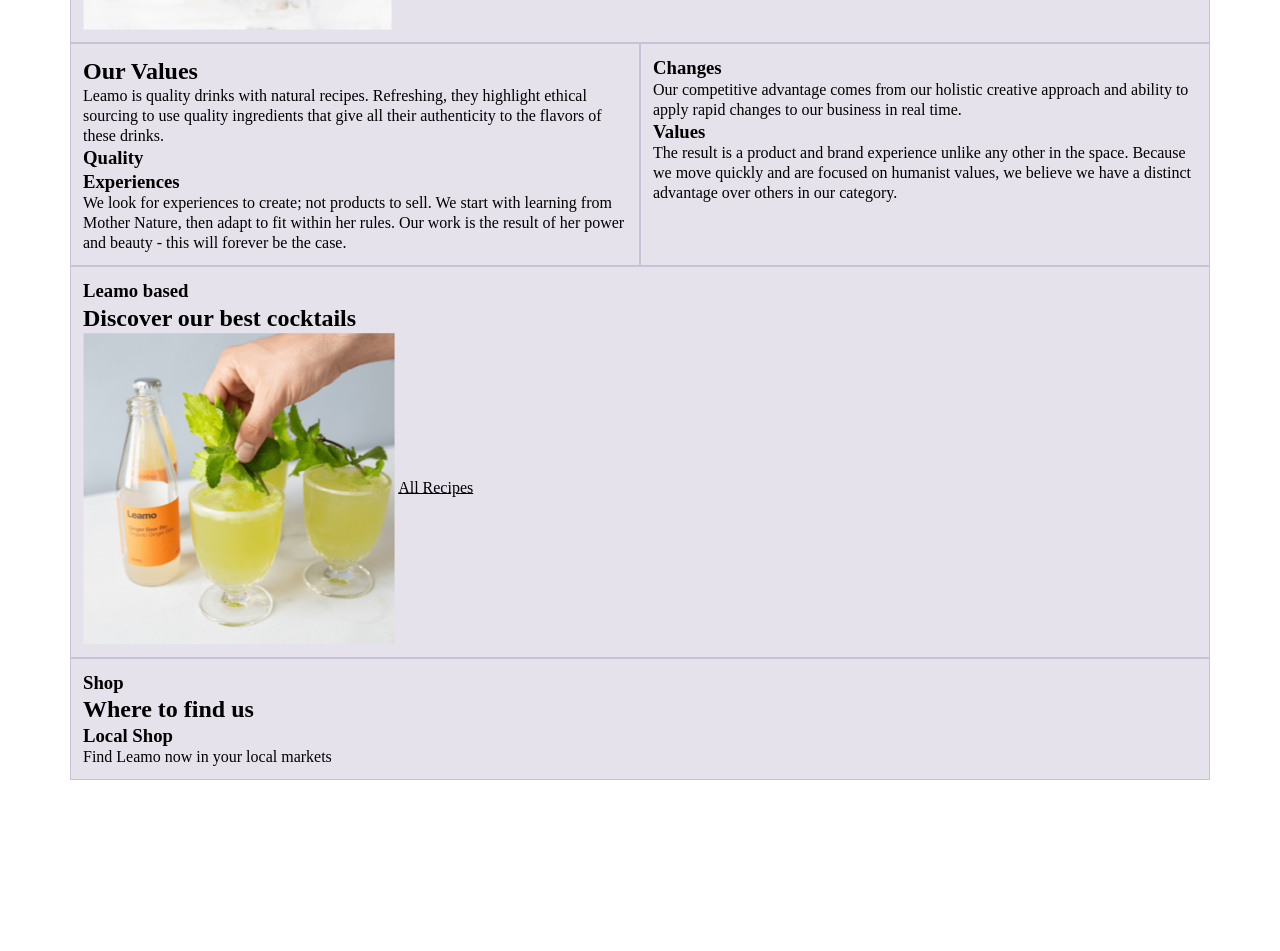
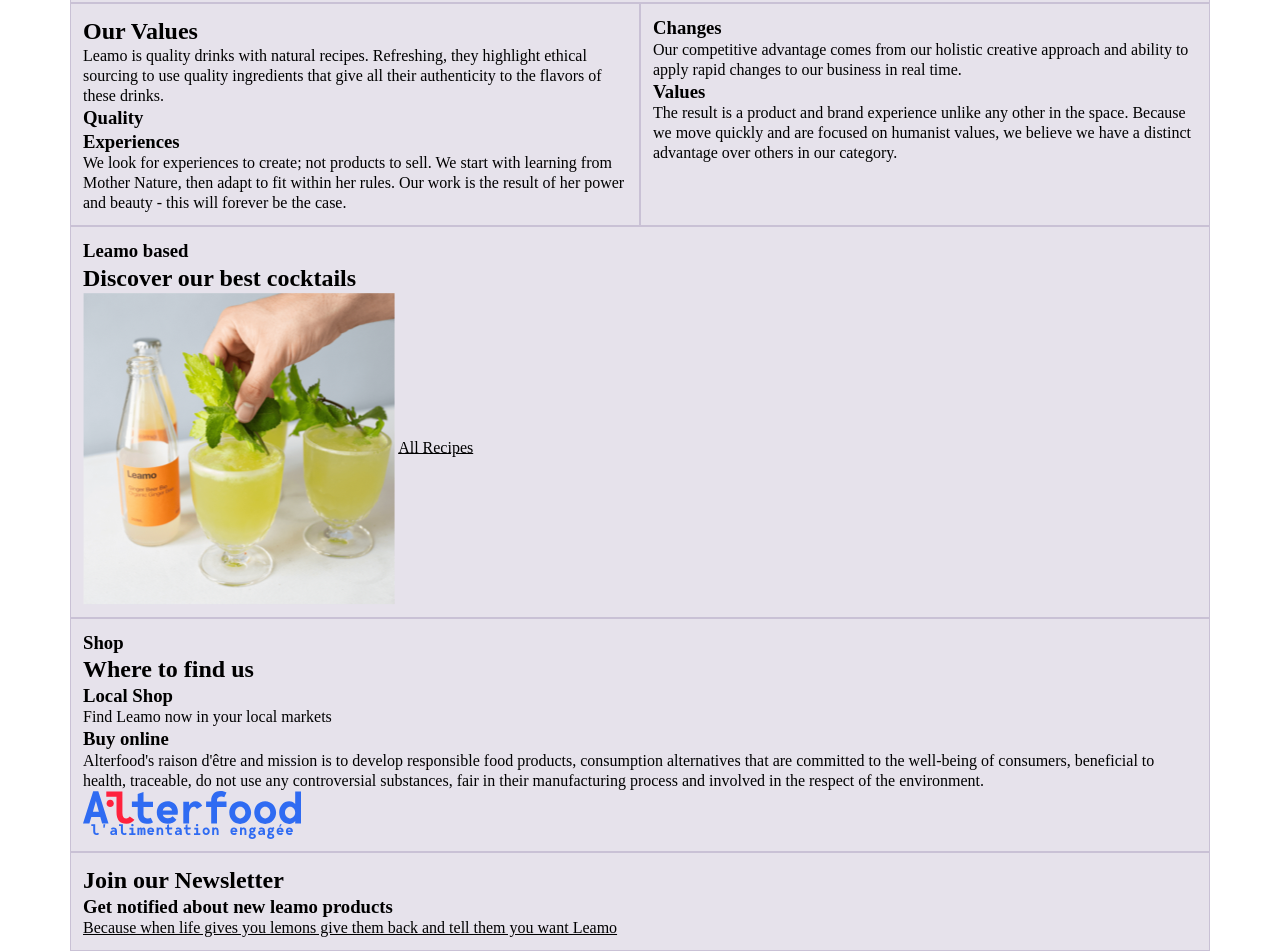
Before and after one commit to anissahquraishi/imd22_QuraishiAnissah_Leamo, a website built with Parcel: page src/index.html in a window 1280 px wide. Shown: the part 987-1938 px from the top of the page. Before the commit the page ends 1767 px from the top, so only its background shows below. Built offline with nearby package versions, Linux system fonts and the light colour scheme.

Commit message:
add newsletter section content

```diff
--- a/src/index.html
+++ b/src/index.html
@@ -7,7 +7,9 @@
     <link rel="stylesheet" href="scss/main.scss" />
   </head>
   <body>
-    <h1>Hello world</h1>
+    <nav>
+
+    </nav>
     <div class="container">
       <div class="row">
         <div class="col">
@@ -83,6 +85,29 @@
           <h2>Where to find us</h2>
           <h3>Local Shop</h3>
           <p>Find Leamo now in your local markets</p>
+          <h3>Buy online</h3>
+          <p>
+            Alterfood's raison d'être and mission is to develop responsible food
+            products, consumption alternatives that are committed to the
+            well-being of consumers, beneficial to health, traceable, do not use
+            any controversial substances, fair in their manufacturing process
+            and involved in the respect of the environment.
+          </p>
+          <img src="img/logo-alterfood.svg" alt="" />
+        </div>
+      </div>
+    </div>
+
+    </div>
+    <div class="container">
+      <div class="row">
+        <div class="col">
+          <h2>Join our Newsletter</h2>
+          <h3>Get notified about new leamo products</h3>
+          <a href="product.html"
+            >Because when life gives you lemons give them back and tell them you
+            want Leamo</a
+          >
         </div>
       </div>
     </div>
```
Also changed, not shown: src/img/logo-alterfood.svg (added), src/img/melanie-lim-246b6c6IeC0-unsplash.webp (added), 1 other file.
